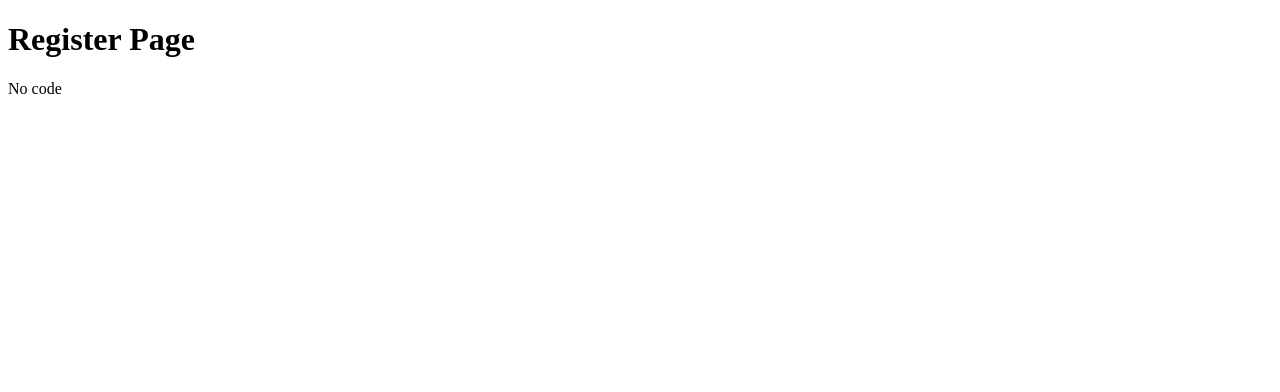
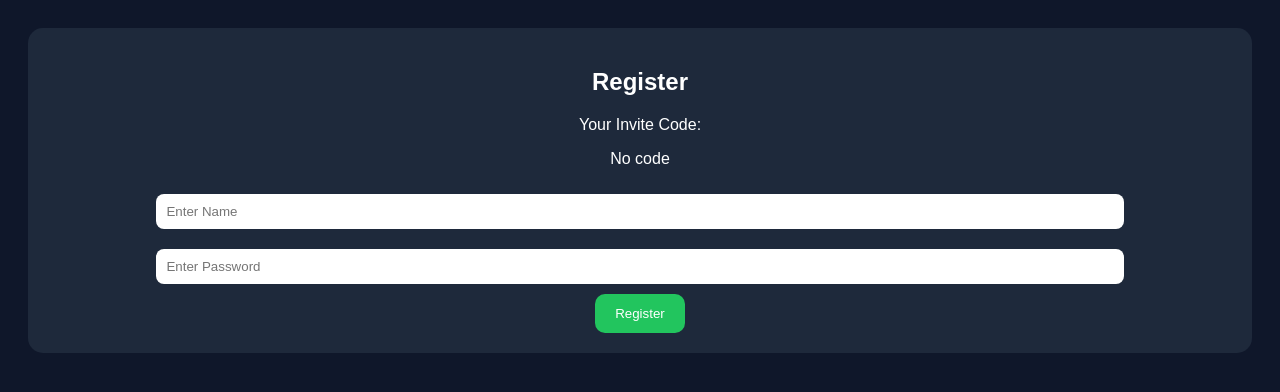
Before and after one commit to aranousin39-creator/bdg-site, a plain HTML site: page register/index.html in a window 1280 px wide. Drawn offline with Linux system fonts and the light colour scheme.

Commit message:
Update index.html

```diff
--- a/register/index.html
+++ b/register/index.html
@@ -1,9 +1,55 @@
 <!DOCTYPE html>
 <html>
+<head>
+<meta name="viewport" content="width=device-width, initial-scale=1.0">
+<title>Register</title>
+
+<style>
+body {
+  font-family: Arial;
+  background: #0f172a;
+  color: white;
+  text-align: center;
+  padding: 20px;
+}
+
+.box {
+  background: #1e293b;
+  padding: 20px;
+  border-radius: 15px;
+}
+
+input {
+  padding: 10px;
+  width: 80%;
+  margin: 10px;
+  border-radius: 8px;
+  border: none;
+}
+
+button {
+  padding: 12px 20px;
+  background: #22c55e;
+  border: none;
+  border-radius: 10px;
+  color: white;
+}
+</style>
+
+</head>
 <body>
 
-<h1>Register Page</h1>
-<p id="code">Loading...</p>
+<div class="box">
+<h2>Register</h2>
+
+<p>Your Invite Code:</p>
+<p id="code"></p>
+
+<input placeholder="Enter Name"><br>
+<input placeholder="Enter Password"><br>
+
+<button>Register</button>
+</div>
 
 <script>
 const urlParams = new URLSearchParams(window.location.search);
```
